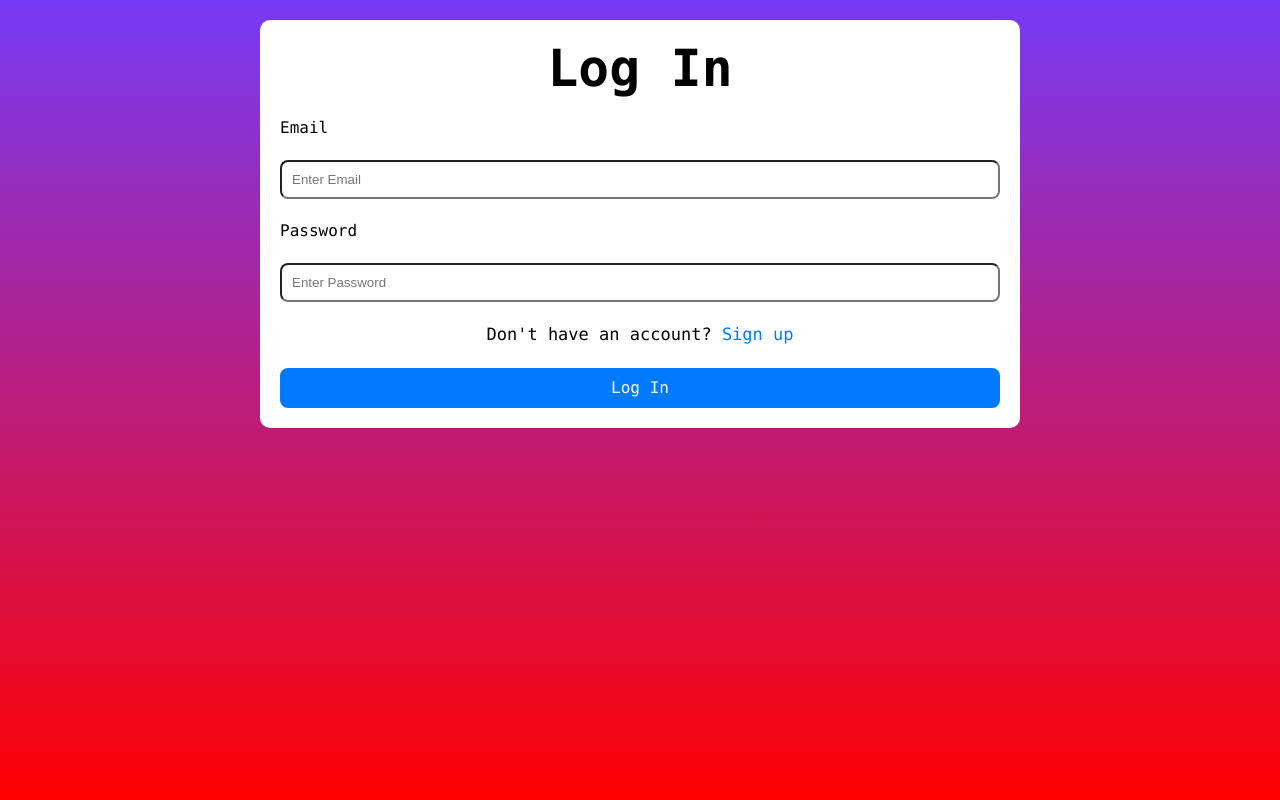
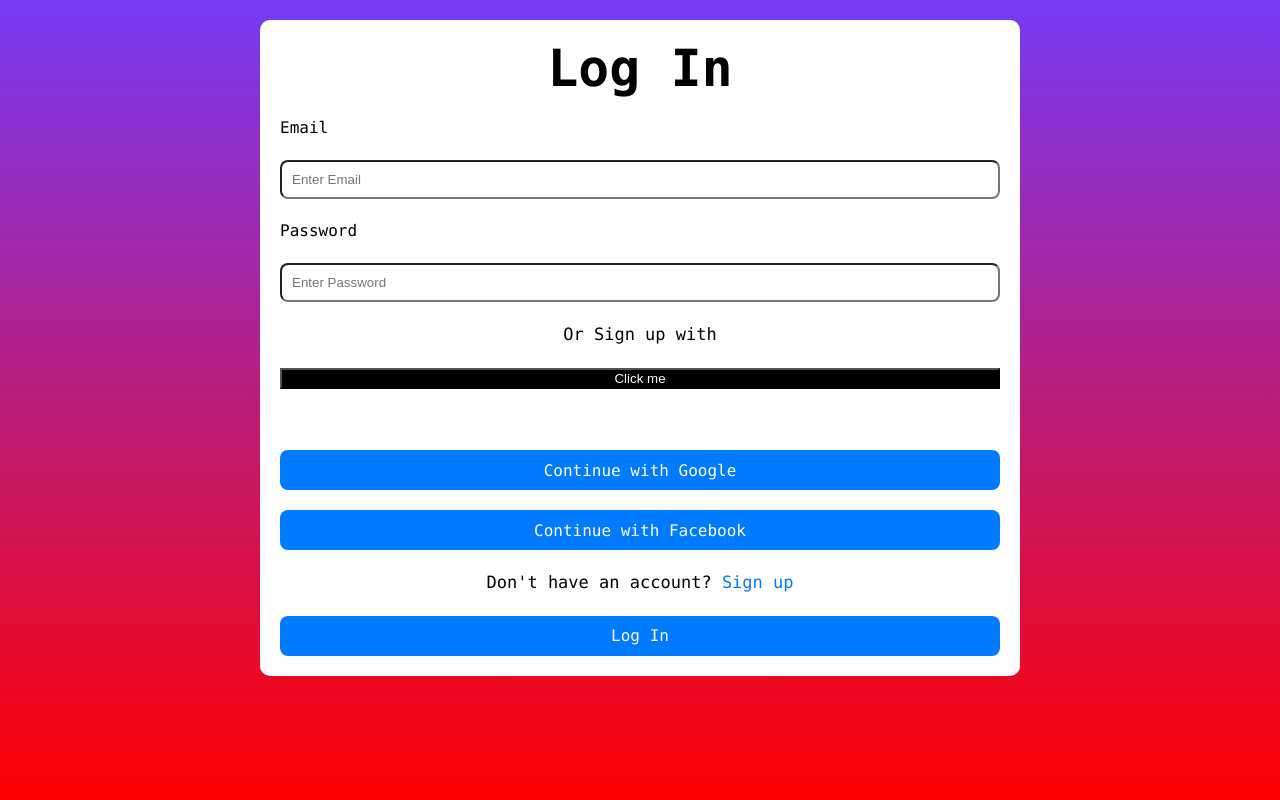
Before and after one commit to thurgoodj34xr/cupid-code-demo, a React (Vite) app in the folder client/: page / in a window 1280 px wide. Built offline with nearby package versions, Linux system fonts and the light colour scheme.

Commit message:
Updated CSS and other buttons

```diff
--- a/client/src/componets/button/Button.module.css
+++ b/client/src/componets/button/Button.module.css
@@ -13,6 +13,7 @@
     width: 100%;
 }
 
+
 .btn:hover {
     border-color: #dadadc;
 }
@@ -21,3 +22,28 @@
 .btn:focus-visible {
     outline: 4px auto -webkit-focus-ring-color;
 }
+
+.btn2 {
+    border-radius: 8px;
+    border: 1px solid transparent;
+    padding: 0.6em 1.2em;
+    font-size: 1em;
+    font-weight: 500;
+    font-family: inherit;
+    background-color: white;
+    color: black;
+    cursor: pointer;
+    transition: border-color 0.25s;
+    display: block;
+    width: 100%;
+}
+
+
+.btn2:hover {
+    border-color: #dadadc;
+}
+
+.btn2:focus,
+.btn2:focus-visible {
+    outline: 4px auto -webkit-focus-ring-color;
+}
--- a/client/src/componets/button/button.jsx
+++ b/client/src/componets/button/button.jsx
@@ -7,4 +7,10 @@ function Button({ text, onClickFunc }) {
     )
 }
 
+function Button2({ text, onClickFunc }) {
+    return (
+        <button className={classes.btn2} onClick={onClickFunc}>{text}</button>
+    )
+}
+
 export default Button
--- a/client/src/pages/signIn/sign_in.jsx
+++ b/client/src/pages/signIn/sign_in.jsx
@@ -2,6 +2,7 @@ import { useState, useEffect, useContext } from "react";
 import classes from "./sign_in.module.css";
 import Input from "../../componets/inputs/input";
 import Button from "../../componets/button/button";
+import Button2 from "../../componets/button/button";
 import { useNavigate } from "react-router-dom";
 import AppContext from "../../componets/app_context";
 import * as Api from "../../hook/api";
@@ -98,10 +99,16 @@ export default function SignIn() {
         placeholder="Enter Password"
         onChangeFunc={(p) => setPassword(p)}
       />
+      <p>Or Sign up with</p>
+      <button style={{ backgroundColor: "black", color: "white" }}>Click me</button>
+          <button className={classes.facebookButton} text="Continue with Apple" onClickFunc={handleSignIn} ></button>
+          <Button text="Continue with Google" onClickFunc={handleSignIn}></Button>
+          <Button text="Continue with Facebook" onClickFunc={handleSignIn}></Button>
       <p onClick={signUp}>
         Don't have an account? <span className="pointer">Sign up</span>
       </p>
       <Button text="Log In" onClickFunc={handleSignIn}></Button>
+
     </div>
   );
 }
--- a/client/src/pages/signIn/sign_in.module.css
+++ b/client/src/pages/signIn/sign_in.module.css
@@ -1,3 +1,17 @@
+.facebookButton {
+    border-radius: 8px;
+    border: 1px solid transparent;
+    padding: 0.6em 1.2em;
+    font-size: 1em;
+    font-weight: 500;
+    font-family: inherit;
+    background-color: white;
+    color: black;
+    cursor: pointer;
+    transition: border-color 0.25s;
+    display: block;
+    width: 100%;
+  }
 .sign_in {
     padding: 20px;
     width: 100%;
--- a/client/src/pages/signUp/sign_up.module.css
+++ b/client/src/pages/signUp/sign_up.module.css
@@ -9,7 +9,3 @@
     background-color: white;
     border-radius: 10px;
 }
-
-.container label {
-    margin-bottom: -10px;
-}
```
